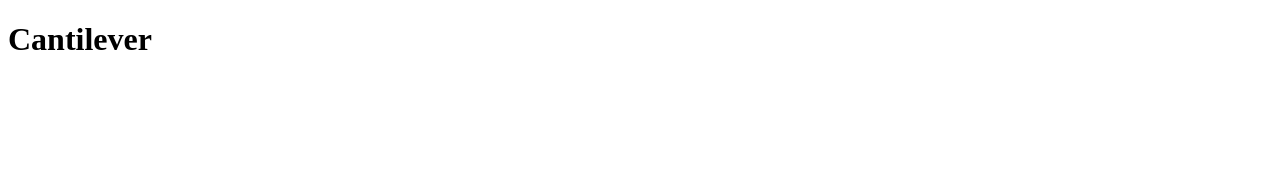
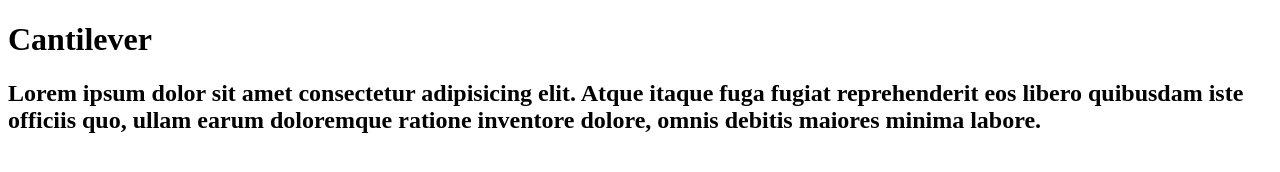
Before and after one commit to JoseNavaDev/BootCamp_practica5, a plain HTML site: page index.html in a window 1280 px wide. Drawn offline with Linux system fonts and the light colour scheme.

Commit message:
mi segundo commit

```diff
--- a/index.html
+++ b/index.html
@@ -8,5 +8,10 @@
 </head>
 <body>
     <h1>Cantilever</h1>
+    <h2>Lorem ipsum dolor sit amet consectetur adipisicing elit.
+        Atque itaque fuga fugiat reprehenderit eos libero quibusdam
+        iste officiis quo, ullam earum doloremque ratione inventore dolore,
+        omnis debitis maiores minima labore.
+    </h2>
 </body>
 </html>
```
